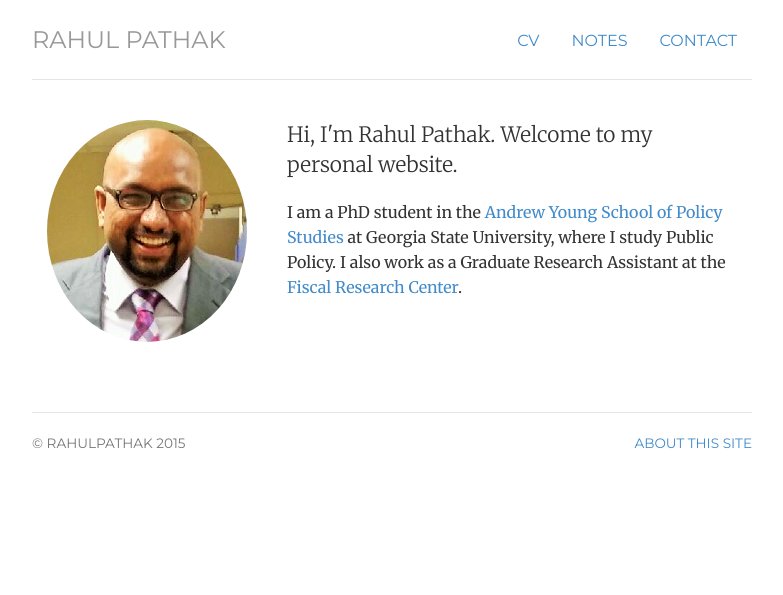
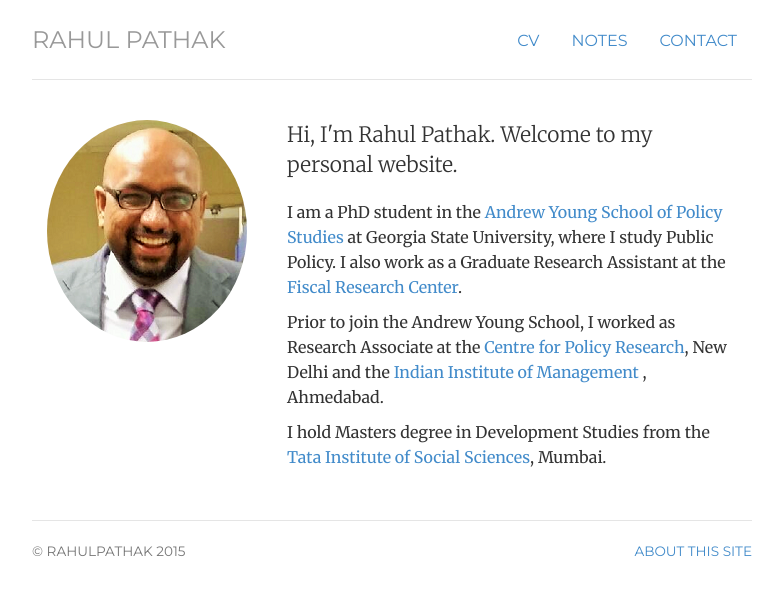
Before and after one commit to pathak-rahul/pathak-rahul.github.io, a Jekyll site: the page built from index.html, in a window 1280 px wide. Shown: the top 595 px of the page, without its empty margins (248-1031 px from the left). Built offline with Jekyll 4.4.1, drawn with Linux system fonts in a browser that asks for light colours.

Commit message:
Update index.html

```diff
--- a/index.html
+++ b/index.html
@@ -16,7 +16,10 @@ description:
 	<p class="lead">Hi, I'm <span itemprop="name">Rahul Pathak.</span> Welcome to my personal website.</p>
 	<p>I am a PhD student in the <a href="http://aysps.gsu.edu/"> Andrew Young School of Policy Studies</a> at Georgia State University, where I study Public Policy. I also work as a Graduate Research Assistant at the <a href="http://frc.gsu.edu/">Fiscal Research Center</a></span>. </p>
 
-	<p>  </p>
+	<p> Prior to join the Andrew Young School, I worked as Research Associate at the <a href="http://www.cprindia.org/"> Centre for Policy Research</a>, New Delhi and  the <a href="http://www.iimahd.ernet.in/"> Indian Institute of Management </a>, Ahmedabad.
+
+	<p> I hold Masters degree in Development Studies from the <a href="http://tiss.edu/"> Tata Institute of Social Sciences</a>, Mumbai.
+
 	</div>
 </div>
 <!-- </div> -->
```
